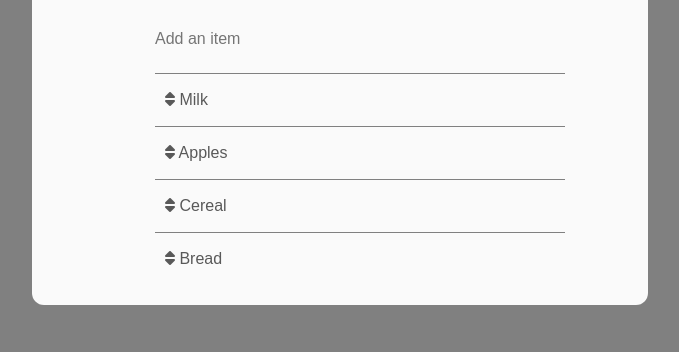
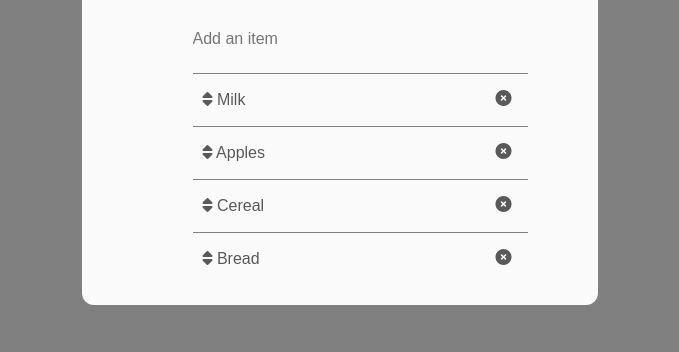
Before and after one commit to jsmileydev/grocery-list, a plain HTML site: page index.html in a window 1280 px wide. Shown: the part 129-481 px from the top of the page, without its empty margins (300-979 px from the left). Drawn offline with nearby package versions, Linux system fonts and the light colour scheme.

Commit message:
Add item removal icons

```diff
--- a/index.css
+++ b/index.css
@@ -15,7 +15,7 @@ main {
 .window {
   margin: 50px auto;
   padding: .5em;
-  width: 600px;
+  width: 500px;
   background-color: hsl(0, 0%, 98%);
   border-radius: 12px;
 }
@@ -29,7 +29,7 @@ main {
   margin: 12px  auto;
 }
 
-#new-new {
+#new-item {
   width: 100%;
   border: none;
   font-family: sans-serif;
@@ -60,6 +60,18 @@ main {
   background-color: hsl(0, 0%, 90%)	;
 }
 
+.fa-times-circle {
+  position: absolute;
+  right: 1em;
+  top: 1em;
+  display: none;
+}
+
+.fa-times-circle:hover {
+  display: block;
+  cursor: pointer;
+}
+
 .remove {
   position: absolute;
   right: 1em;
--- a/index.html
+++ b/index.html
@@ -15,7 +15,7 @@
 				<h2>Your List</h2>
 			</div>
 			<div class="list-body">
-				<input type="text" id="new-new" placeholder="Add an item">
+				<input type="text" id="new-item" placeholder="Add an item">
 				<ul id="check-list">
 				</ul>
 			</div>
--- a/index.js
+++ b/index.js
@@ -5,7 +5,7 @@ $(document).ready(function() {
 	//Add item from array to <ul> as <li>
 	$('#check-list').each(function(i) {
 		for (var x = 0; x < groceries.length; x++) {
-			$(this).append('<li class="list-item"><i class="fas fa-sort"></i> ' + groceries[x] + '</li>');
+			$(this).append('<li class="list-item"><i class="fas fa-sort"></i> ' + groceries[x] + '<i class="fas fa-times-circle"></i></li>');
 		}
 	});
 
@@ -15,35 +15,28 @@ $(document).ready(function() {
 		$('#check-list').disableSelection();
 	});
 
-	//Add new items from header text input box to list as new <li>
-	$('#add-btn').click(function() {
-		var newInput = document.getElementById('new-item').value;
-		$('#new-item').val(' ');
-		$('#check-list').prepend('<li class="list-item"><i class="fas fa-sort"></i> ' + newInput + '</li>');
-	});
-
 	//Add new items from list body input box to list
-	$('#new-new').keypress(function(event) {
+	$('#new-item').keypress(function(event) {
 		if (event.which === 13) {
       var newItem = $(this).val();
-      $('#new-new').val('');
-			$('#new-new').attr('placeholder', 'Add new item');
-			$('#check-list').prepend('<li class="list-item"><i class="fas fa-sort"></i> ' + newItem + '</li>');
+      $('#new-item').val('');
+			$('#new-item').attr('placeholder', 'Add new item');
+			$('#check-list').prepend('<li class="list-item"><i class="fas fa-sort"></i> ' + newItem + '<i class="fas fa-times-circle fa-sm"></i></li>');
 		}
 	});
 
 	//On click of list item, cross off and move to bottom of list, or uncross and move back to top
 	$(document).on('click', '.list-item', function() {
 		var item = $(this).closest('li');
-		console.log(item);
+    console.log(item);
 		if ($(item).hasClass('strike')) {
 			$(item).removeClass('strike');
 			$('#check-list').prepend(item);
-			$('item > span').detach();
+			//$('item > span').detach();
 		} else {
 			$(this).addClass('strike');
 			$('#check-list').append(this);
-			$(this).append('<span class="remove"><i class="fas fa-times"></i></span>');
+			//$(this).append('<span class="remove"><i class="fas fa-times"></i></span>');
 		}
 	});
 
```
